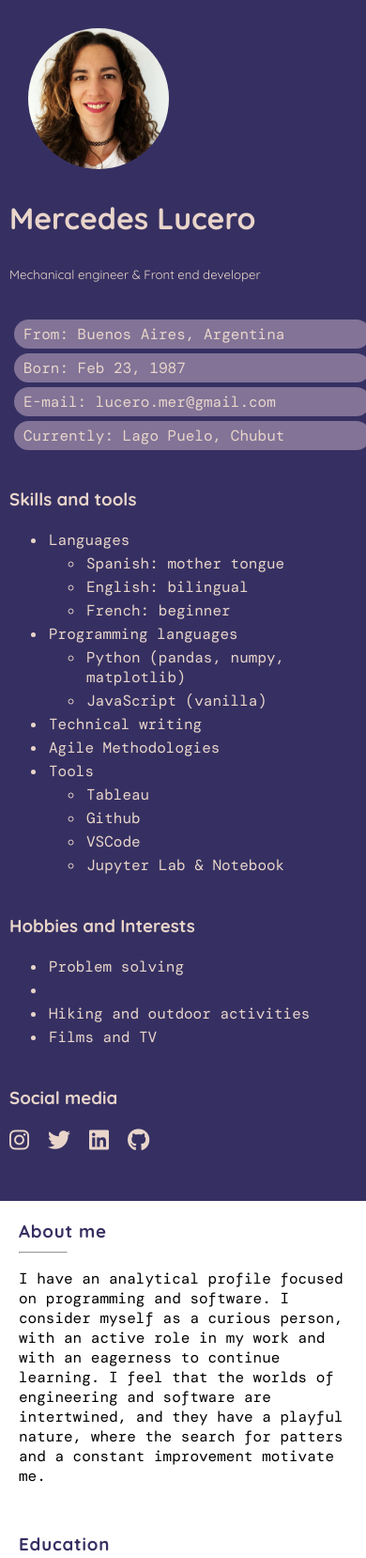
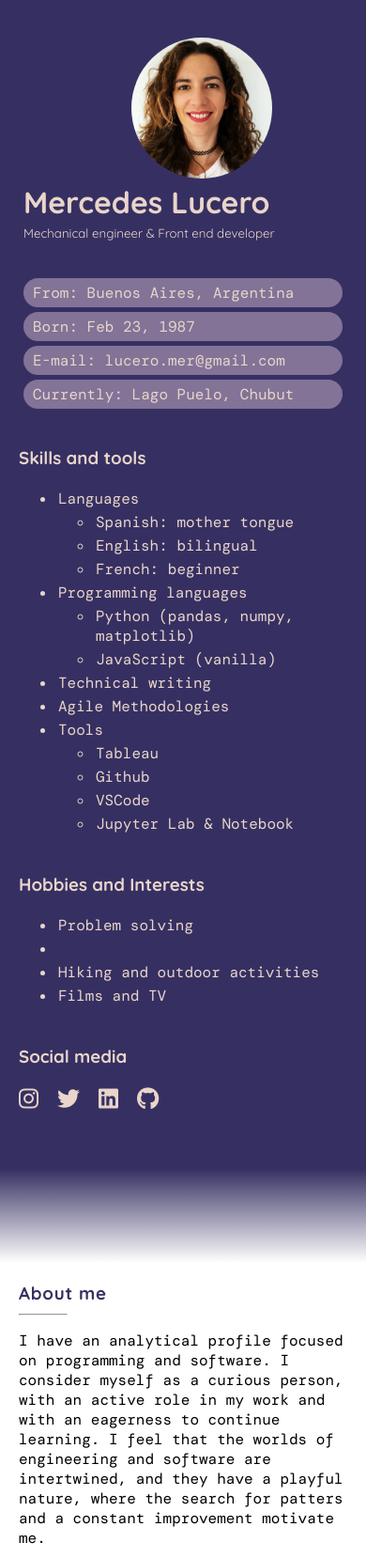
Before and after one commit to luceromer/luceromer.github.io, a plain HTML site: page index.html in a window 390 px wide. Shown: the top 1658 px of the page at 94% size. Drawn offline with nearby package versions, Linux system fonts and the light colour scheme.

Commit message:
se corrige mobile

```diff
--- a/css/styles.css
+++ b/css/styles.css
@@ -172,17 +172,36 @@ h5 {
   display: none;
 }
 
+.fade-out {
+  display: none;
+}
+
 @media (max-width: 400px) {
   body {
     flex-direction: column;
     width: 100vw;
   }
 
-  .personal-info,
-  .ed-and-xp {
-    width: 100vw;
+  h1,
+  h5 {
+    margin: 5px;
   }
 
+  .personal-info,
+  .ed-and-xp,
+  .avatar {
+    width: 100vw;
+    padding: 0;
+  }
+
+  .personal-info-div {
+    padding: 20px;
+  }
+
+  .avatar {
+    justify-content: center;
+    padding-top: 20px;
+  }
   .copyright {
     display: none;
   }
@@ -217,4 +236,11 @@ h5 {
     padding: 5px;
     margin: 0;
   }
+
+  .fade-out {
+    display: inline-block;
+    height: 100px;
+    margin-top: 0;
+    background: linear-gradient(to bottom, #363062, white);
+  }
 }
--- a/index.html
+++ b/index.html
@@ -113,7 +113,7 @@
         <article class="copyright"> <p> Copyright Mercedes Lucero. All rights reserved.</p> </article>
       </div>
     </section>
-
+    <div class="fade-out"></div>
     <section class="ed-and-xp">
       <div class="ed-and-xp-div">
         <article class="about">
```
